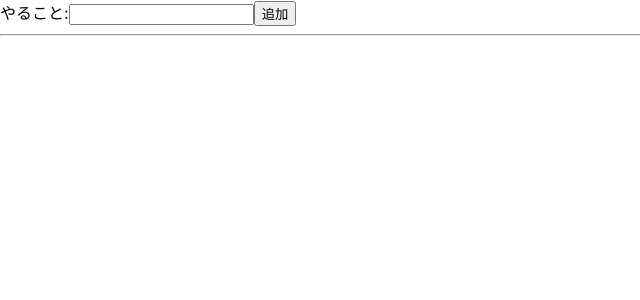
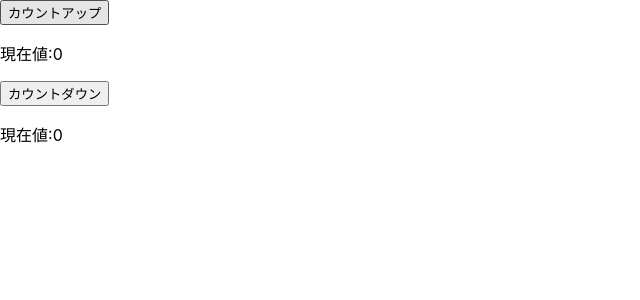
Before and after one commit to Tod9197/React-advanced, a React (Create React App) app: page / in a window 1280 px wide. Shown: the top 300 px of the page, without its empty margins (0-640 px from the left). Built offline with nearby package versions, Linux system fonts and the light colour scheme.

Commit message:
useMemoの実装

```diff
--- /dev/null
+++ b/src/HookMemo.js
@@ -0,0 +1,39 @@
+import { useMemo, useCallback, useState } from "react";
+import { MyButton, MyCounter } from "./HookMemoChild";
+
+const sleep = (delay) => {
+  const start = Date.now();
+  while (Date.now() - start < delay);
+};
+
+export default function HookMemo() {
+  const [count1, setCount1] = useState(0);
+  const [count2, setCount2] = useState(0);
+
+  const increment = () => setCount1((c) => c + 1);
+  const decrement = () => setCount2((c) => c - 1);
+
+  const heavyProcess = () => {
+    sleep(1000);
+    return count1 + 100;
+  };
+
+  return (
+    <>
+      <div>
+        <MyButton id="btn1" handleClick={increment}>
+          カウントアップ
+        </MyButton>
+        <MyCounter id="c1" value={count1}>
+          {heavyProcess}
+        </MyCounter>
+      </div>
+      <div>
+        <MyButton id="btn2" handleClick={decrement}>
+          カウントダウン
+        </MyButton>
+        <MyCounter id="c2" value={count2} />
+      </div>
+    </>
+  );
+}
--- /dev/null
+++ b/src/HookMemoChild.js
@@ -0,0 +1,9 @@
+export const MyButton = ({ id, handleClick, children }) => {
+  console.log(`My Button is called: ${id}`);
+  return <button onClick={handleClick}>{children}</button>;
+};
+
+export const MyCounter = ({ id, value }) => {
+  console.log(`MyCounter is called: ${id}`);
+  return <p>現在値:{value}</p>;
+};
--- a/src/index.js
+++ b/src/index.js
@@ -8,13 +8,10 @@ import RecoilCounter from "./RecoilCounter";
 import RecoilTodo from "./RecoilTodo";
 import Counter from "./Counter";
 import RecoilTodoUp from "./RecoliTodoUp";
+import HookMemo from "./HookMemo";
 
 const root = ReactDOM.createRoot(document.getElementById("root"));
-root.render(
-  <RecoilRoot>
-    <RecoilTodoUp />
-  </RecoilRoot>
-);
+root.render(<HookMemo />);
 
 // If you want to start measuring performance in your app, pass a function
 // to log results (for example: reportWebVitals(console.log))
```
